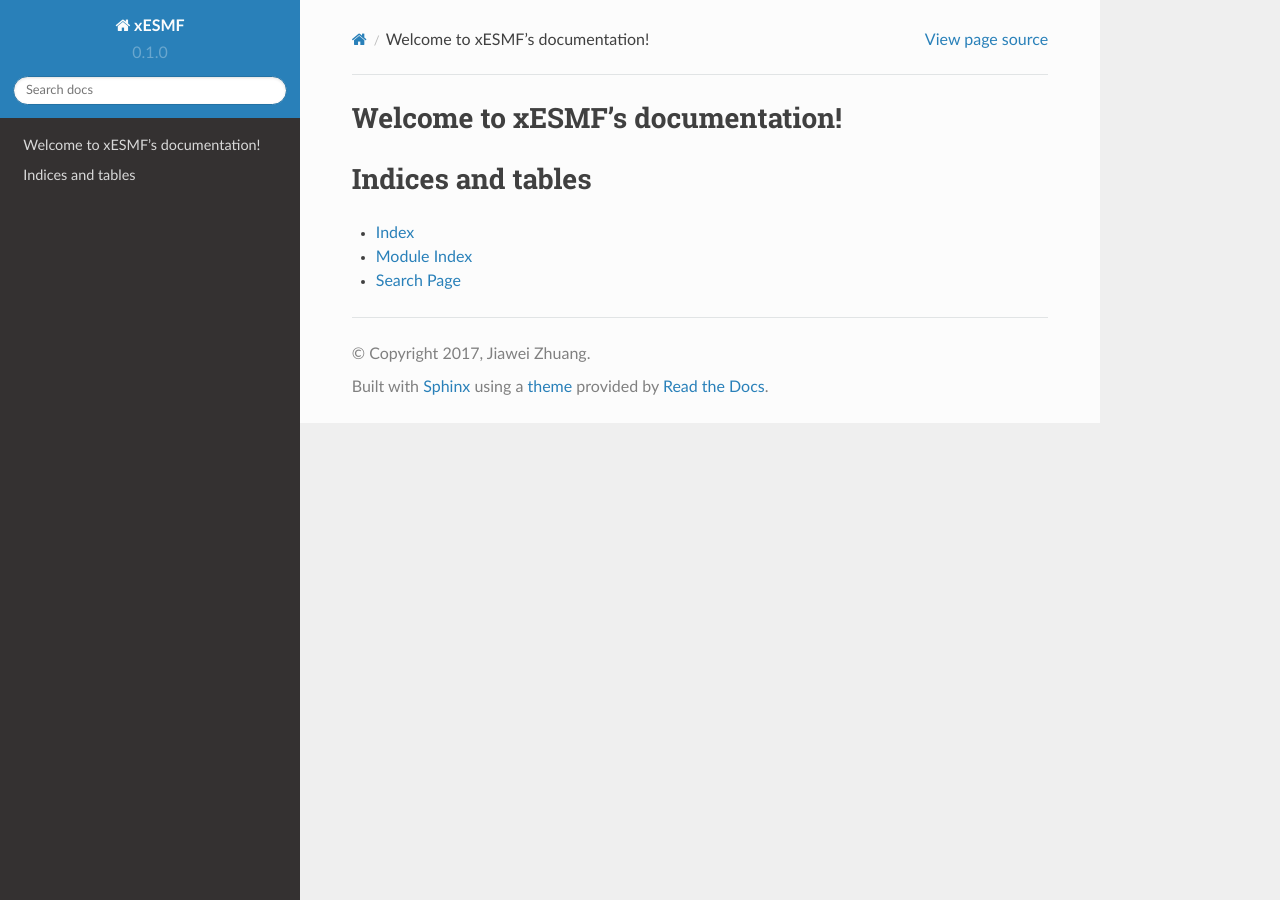
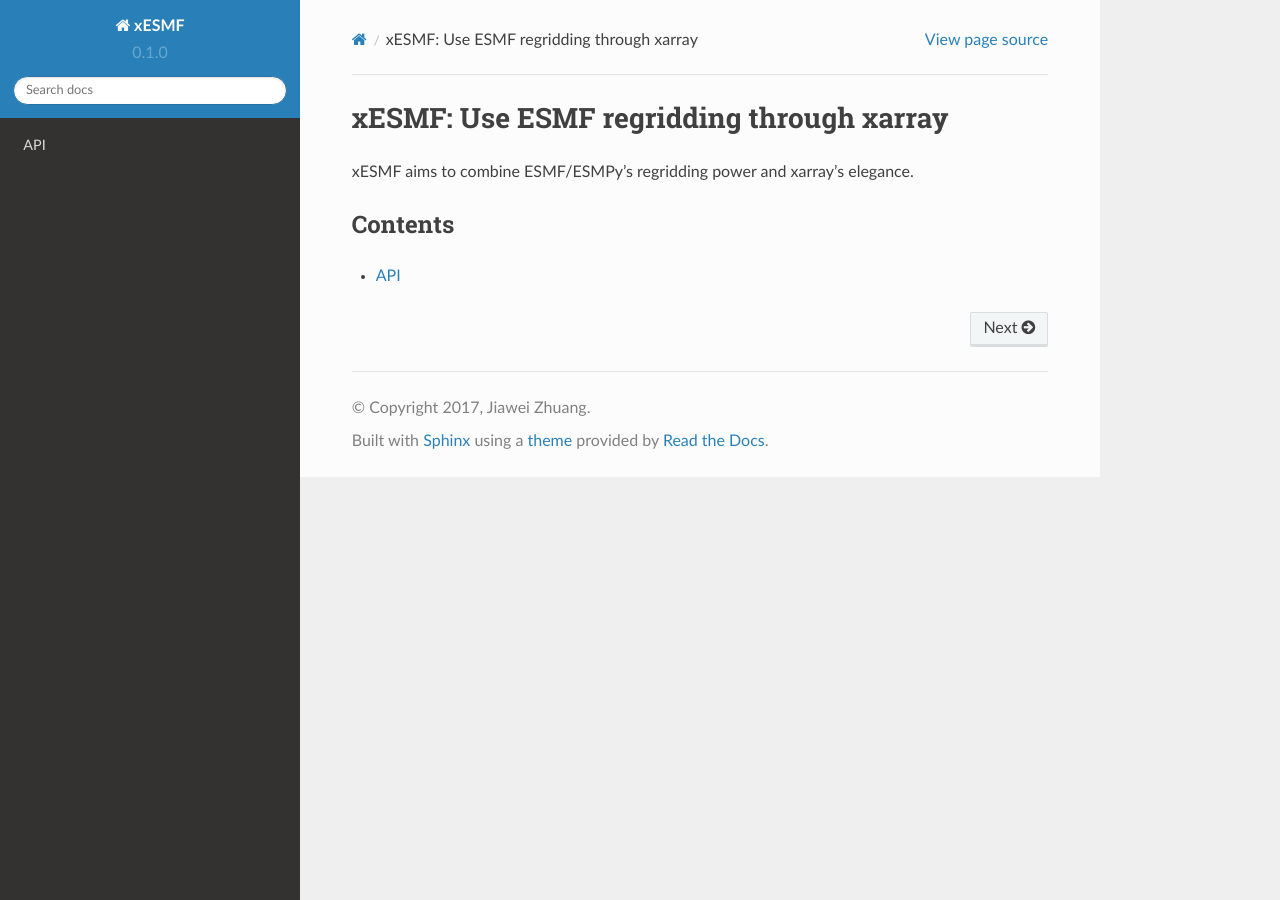
Before and after one commit to JiaweiZhuang/xESMF, a Sphinx documentation site: the page built from doc/index.rst, in a window 1280 px wide. Built offline with Sphinx 7.4.7 and the Read the Docs theme 2.0.0, drawn with Linux system fonts in a browser that asks for light colours.

```diff
--- a/doc/index.rst
+++ b/doc/index.rst
@@ -1,20 +1,12 @@
-.. xESMF documentation master file, created by
-   sphinx-quickstart on Sun Dec 17 19:49:04 2017.
-   You can adapt this file completely to your liking, but it should at least
-   contain the root `toctree` directive.
+xESMF: Use ESMF regridding through xarray
+=========================================
 
-Welcome to xESMF's documentation!
-=================================
+xESMF aims to combine ESMF/ESMPy's regridding power and xarray's elegance.
+
+Contents
+--------
 
 .. toctree::
-   :maxdepth: 2
-   :caption: Contents:
+   :maxdepth: 1
 
-
-
-Indices and tables
-==================
-
-* :ref:`genindex`
-* :ref:`modindex`
-* :ref:`search`
+   API
```
Also changed, not shown: doc/API.rst (added, +26 -0 lines).
